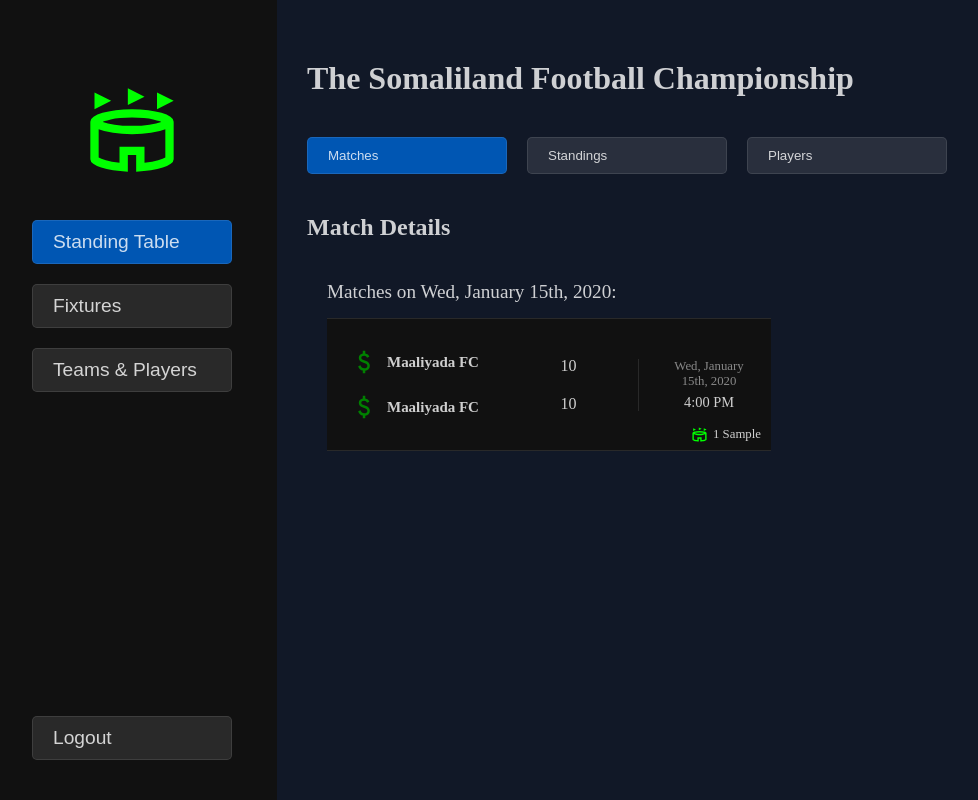
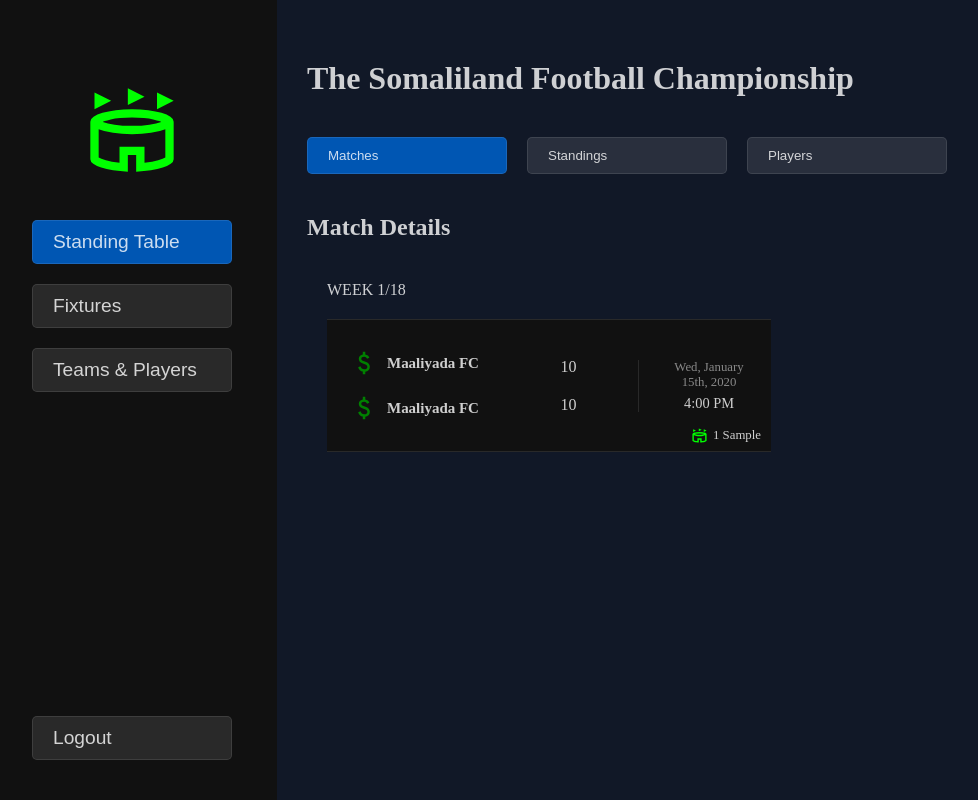
Before and after one commit to Caytomahamed/e-fiiri-football-league-php, a PHP site: page /admin.php in a window 1280 px wide. Shown: the whole page, without its empty margins (13-991 px from the left). Run offline with PHP 8.4, Linux system fonts and the light colour scheme; the visitor is signed in with stand-in values (Sample User, id 1); data comes from the database, SQL or seed files in the repository; tables that the repository leaves empty hold one stand-in row (values such as "Sample post").

Commit message:
updated the matches generate schedule and the update league

```diff
--- a/TeamsAndPlayers.php
+++ b/TeamsAndPlayers.php
@@ -7,7 +7,6 @@ if (!isset($_SESSION['admin_logged_in']) || $_SESSION['admin_logged_in'] !== tru
     exit;
 }
 
-// Admin is logged in, display sensitive information or actions
 ?>
 <!DOCTYPE html>
 <html lang="en">
--- a/admin.php
+++ b/admin.php
@@ -11,6 +11,7 @@ if (!isset($_SESSION['admin_logged_in']) || $_SESSION['admin_logged_in'] !== tru
 ?>
 <!DOCTYPE html>
 <html lang="en">
+
 <head>
     <meta charset="UTF-8">
     <meta name="viewport" content="width=device-width, initial-scale=1.0">
@@ -19,6 +20,7 @@ if (!isset($_SESSION['admin_logged_in']) || $_SESSION['admin_logged_in'] !== tru
     <link rel="stylesheet" href="css/admin.css">
     <script src="index.js" defer></script>
 </head>
+
 <body>
     <div class="dashboard">
         <div class="sidebar">
@@ -26,18 +28,18 @@ if (!isset($_SESSION['admin_logged_in']) || $_SESSION['admin_logged_in'] !== tru
             <a href="./admin.php"><button class="dash-btn active">
                     Standing Table</button></a>
             <a href="./FixturesAdmin.php">
-                <button class="dash-btn" >
+                <button class="dash-btn">
                     Fixtures
                 </button>
             </a>
             <a href="./TeamsAndPlayers.php">
-                <button class="dash-btn" >
+                <button class="dash-btn">
                     Teams & Players
                 </button>
             </a>
 
             <a href="./logout.php" class="logout">
-                <button class="dash-btn" >
+                <button class="dash-btn">
                     Logout
                 </button>
             </a>
@@ -58,9 +60,11 @@ if (!isset($_SESSION['admin_logged_in']) || $_SESSION['admin_logged_in'] !== tru
             <section id="match-details" class="tab-content active">
                 <h2>Match Details</h2>
                 <?php require_once './fixture.php'?>
+                <div style="height:100px">
+                </div>
             </section>
 
-            <section id="standings" class="tab-content" >
+            <section id="standings" class="tab-content">
                 <h2>Standings</h2>
                 <?php require_once './league.php'?>
                 <div class="table-info">
@@ -82,4 +86,5 @@ if (!isset($_SESSION['admin_logged_in']) || $_SESSION['admin_logged_in'] !== tru
     </div>
 
 </body>
+
 </html>
--- a/classes/Matches.php
+++ b/classes/Matches.php
@@ -71,8 +71,6 @@ class Matches extends Database
         $won = $team['WON'];
         $lost = $team['LOST'];
         $draw = $team['DRAW'];
-        $goalsFor += $team['GOALS_FOR'];
-        $goalsAgainst += $team['GOALS_AGAINST'];
         $points = $team['POINTS'];
 
         if ($goalsFor > $goalsAgainst) {
@@ -84,6 +82,11 @@ class Matches extends Database
             $draw++;
             $points++;
         }
+
+        // update goals
+        $goalsFor += $team['GOALS_FOR'];
+        $goalsAgainst += $team['GOALS_AGAINST'];
+
 
         // Update the league table with the new stats
         $sql = "UPDATE league
@@ -98,6 +101,8 @@ class Matches extends Database
 
         if (!mysqli_stmt_execute($stmt)) {
             echo "Error: " . mysqli_error($this->conn);
+            return;
         }
+        return;
     }
 }
--- a/css/index.css
+++ b/css/index.css
@@ -196,8 +196,8 @@ h2 {
   height: 17px;
 }
 .matches-dates {
-  font-size: 1.2rem;
-  margin: 15px 0px;
+  font-size: 1rem;
+  margin: 20px 0px;
   margin-left: 20px;
   color: rgba(255, 255, 255, 0.8);
 }
--- a/fixture.php
+++ b/fixture.php
@@ -21,8 +21,14 @@ require_once 'classes/Matches.php';
     foreach ($fixtures as $match) {
         $date = $match['MATCH_DATE'];
         $groupedByDate[$date][] = $match;
+
     }
     // var_dump($groupedByDate);
+
+    $index = 1;
+    $week = 1;
+    $printWeek = true;
+
 
     ?>
 
@@ -31,18 +37,35 @@ require_once 'classes/Matches.php';
         <?php
     if (count($fixtures) > 0) {
         foreach ($groupedByDate as $date => $matches) {
+
+            // format date
             $now = new DateTime($date);
             $longDateFormat = "D, F jS, Y";
             $formattedDate = $now->format($longDateFormat);
 
-            echo "<p class='matches-dates'>Matches on $formattedDate: \n</p>";
+
+            if($printWeek) {
+                $printWeek = false;
+                echo "<p class='matches-dates'> WEEK $week/18 " . "</p>";
+            }
+
+
+            // echo "<p >Matches on $formattedDate  $index: \n</p>";
             echo "<div class='fixeture-box'>";
             foreach ($matches as $row) {
                 $onday = new DateTime($row['MATCH_DATE']);
                 $longDateFormatDay = "D, F jS, Y";
                 $formattedDateDay = $now->format($longDateFormatDay);
 
+                if($index % 5 == 0 && $week < 18) {
+                    $week++;
+                    $printWeek = true;
+                }
+
+                $index++;
+
                 ?>
+
         <div class="match">
             <div class="teams">
                 <div>
--- a/league.php
+++ b/league.php
@@ -63,9 +63,6 @@ if (count($standing) > 0) {
     foreach ($standing as $team) {
         ++$Id;
 
-        $team["POINTS"] = calculatePoints(intval($team["WON"]), intval($team["DRAW"]), intval($team["LOST"]));
-        $style = ($team["POSITION"] === '1') ? 'style="border-left: 5px solid blue;"' : '';
-
         if ($Id === 1) {
             $style = 'style="border-left: 5px solid blue;"';
         } elseif ($Id === 9 || $Id === 10) {
@@ -83,7 +80,7 @@ if (count($standing) > 0) {
            <td >
             <div>
               <img src="images/teams/' . explode(' ', $team["TEAM_NAME"])[0] . '.svg" alt="team logo">
-                            <p>' . $team["TEAM_NAME"] . '</p>
+              <p>' . $team["TEAM_NAME"] . '</p>
             </div>
             </td>
             <td >' . intval($team["WON"]) + intval($team["DRAW"]) + intval($team["LOST"]) . '</td>
```
Also changed, not shown: classes/MatchSchedule.php (+29 -2 lines). Lines whose indentation alone changed are shown as unchanged.
